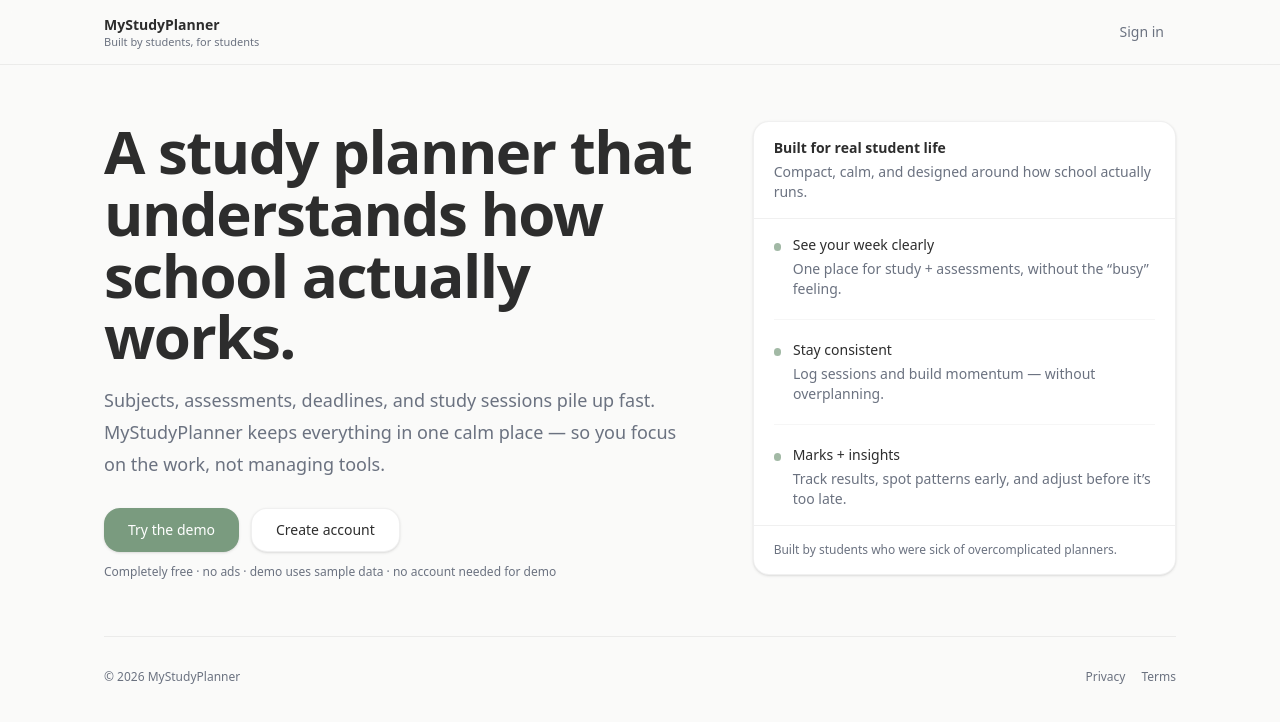
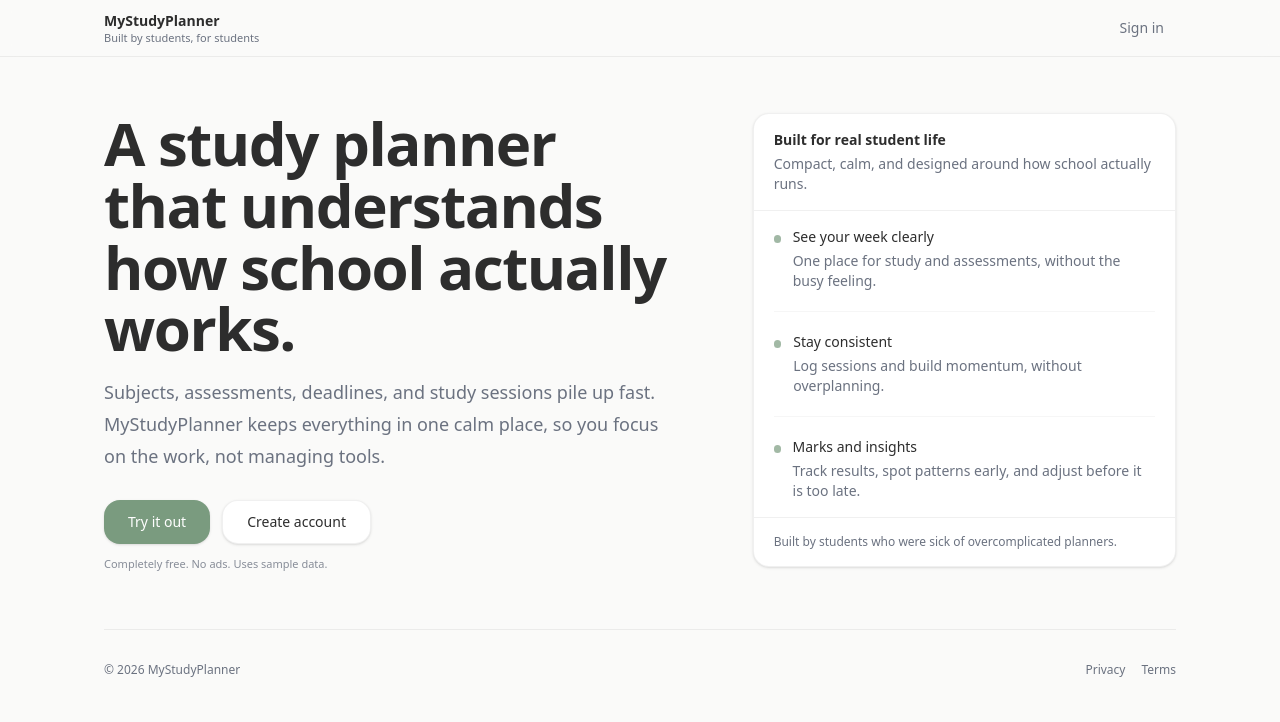
Before and after one commit to kaicrotty88/MyStudyPlanner, a Next.js app: page / in a window 1280 px wide. Shown: the top 722 px of the page. Built offline with nearby package versions, Linux system fonts and the light colour scheme; no server answers.

Commit message:
more refinements to landing page v like 21

```diff
--- a/app/page.tsx
+++ b/app/page.tsx
@@ -6,7 +6,7 @@ import { redirect } from "next/navigation";
 export const metadata: Metadata = {
   title: "MyStudyPlanner",
   description:
-    "A calm study planner for high school and university students. Plan study, organise assessments, track progress — without clutter.",
+    "A calm study planner for high school and university students. Plan study, organise assessments, track progress without clutter.",
   alternates: { canonical: "/" },
 };
 
@@ -18,7 +18,7 @@ export default async function Page() {
     <div className="min-h-screen bg-background">
       {/* Header */}
       <header className="sticky top-0 z-20 border-b border-border bg-background/80 backdrop-blur">
-        <div className="mx-auto flex h-16 max-w-6xl items-center justify-between px-6 md:px-10">
+        <div className="mx-auto flex h-14 max-w-6xl items-center justify-between px-6 md:px-10">
           <div className="flex flex-col leading-tight">
             <span className="text-sm font-semibold text-foreground">
               MyStudyPlanner
@@ -49,13 +49,13 @@ export default async function Page() {
           <div className="grid gap-10 md:grid-cols-12 md:items-start">
             {/* Left */}
             <div className="md:col-span-7">
-              <h1 className="max-w-[18ch] text-4xl font-semibold tracking-tight text-foreground md:text-6xl md:leading-[1.03]">
+              <h1 className="max-w-[17ch] text-4xl font-semibold tracking-tight text-foreground md:text-6xl md:leading-[1.03]">
                 A study planner that understands how school actually works.
               </h1>
 
               <p className="mt-4 max-w-xl text-[15px] leading-7 text-muted-foreground md:text-lg md:leading-8">
                 Subjects, assessments, deadlines, and study sessions pile up fast.
-                MyStudyPlanner keeps everything in one calm place — so you focus
+                MyStudyPlanner keeps everything in one calm place, so you focus
                 on the work, not managing tools.
               </p>
 
@@ -64,7 +64,7 @@ export default async function Page() {
                   href="/demo"
                   className="inline-flex h-11 items-center justify-center rounded-xl bg-primary px-6 text-sm font-medium text-primary-foreground shadow-sm hover:opacity-95 transition"
                 >
-                  Try the demo
+                  Try it out
                 </Link>
 
                 <Link
@@ -75,9 +75,8 @@ export default async function Page() {
                 </Link>
               </div>
 
-              <div className="mt-3 text-xs text-muted-foreground">
-                Completely free · no ads · demo uses sample data · no account
-                needed for demo
+              <div className="mt-3 text-[11px] text-muted-foreground opacity-80">
+                Completely free. No ads. Uses sample data.
               </div>
             </div>
 
@@ -101,7 +100,7 @@ export default async function Page() {
                         See your week clearly
                       </div>
                       <div className="mt-1 text-sm text-muted-foreground">
-                        One place for study + assessments, without the “busy”
+                        One place for study and assessments, without the busy
                         feeling.
                       </div>
                     </div>
@@ -116,7 +115,7 @@ export default async function Page() {
                         Stay consistent
                       </div>
                       <div className="mt-1 text-sm text-muted-foreground">
-                        Log sessions and build momentum — without overplanning.
+                        Log sessions and build momentum, without overplanning.
                       </div>
                     </div>
                   </div>
@@ -127,11 +126,11 @@ export default async function Page() {
                     <span className="mt-2 h-2 w-2 rounded-full bg-primary/70" />
                     <div>
                       <div className="text-sm font-medium text-foreground">
-                        Marks + insights
+                        Marks and insights
                       </div>
                       <div className="mt-1 text-sm text-muted-foreground">
-                        Track results, spot patterns early, and adjust before
-                        it’s too late.
+                        Track results, spot patterns early, and adjust before it
+                        is too late.
                       </div>
                     </div>
                   </div>
```
